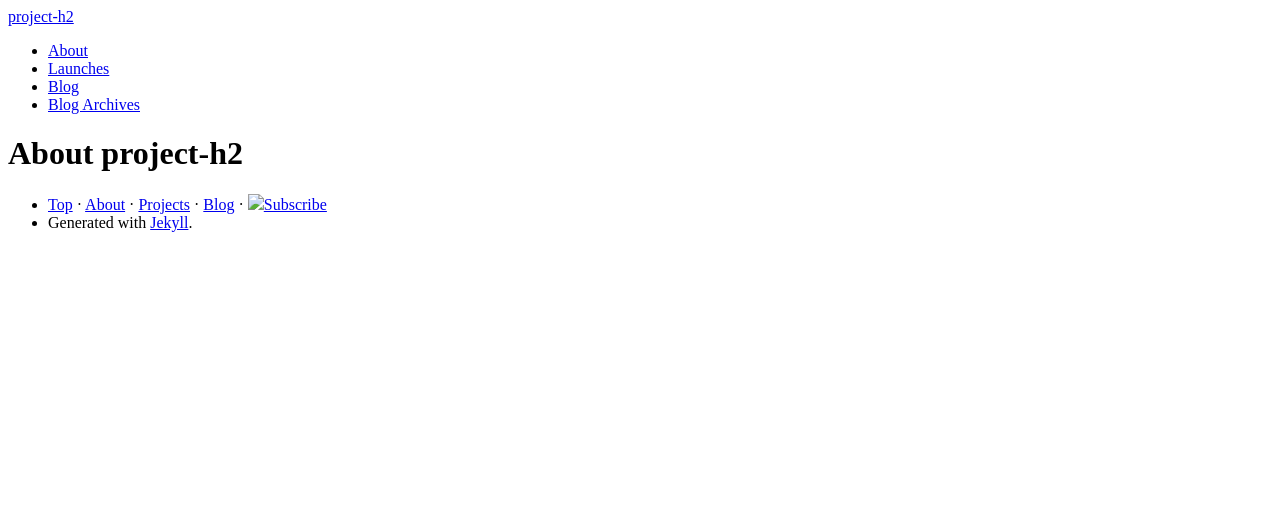
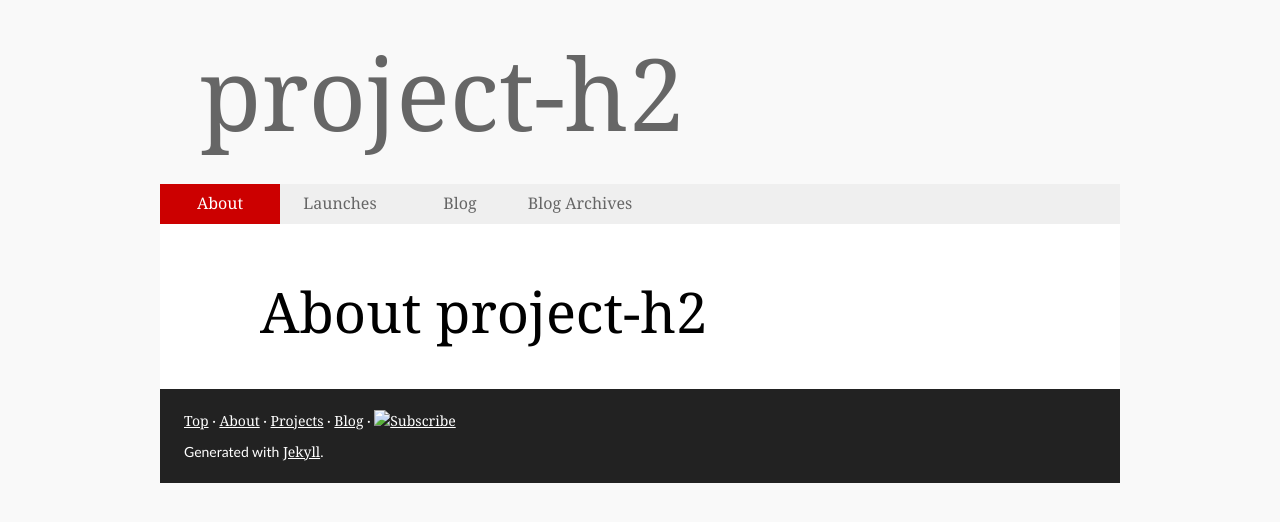
Before and after one commit to project-h2/project-h2.github.com, a Jekyll site: the page built from about/index.html, in a window 1280 px wide. Shown: the top 522 px of the page. Built offline with Jekyll 4.4.1, drawn with Linux system fonts in a browser that asks for light colours; Markdown is read by kramdown in place of the engine named in the settings.

Commit message:
fixed css path

```diff
--- a/_layouts/default.html
+++ b/_layouts/default.html
@@ -11,7 +11,7 @@
     <meta name="google-site-verification" content="X2ZzBfEZcBzsdkkbPU8--1gtF0d3QeeShiqWChC7F-w" />
     {% endif %}
     <link rel="shortcut icon" type="image/ico" href="favicon.ico" />
-    <link href="css/project-h2.css" rel="stylesheet" media="screen, projection" type="text/css" />
+    <link href="/css/project-h2.css" rel="stylesheet" media="screen, projection" type="text/css" />
 </head>
 <body {% if page.location %}id="{{ page.location }}"{% endif %}>
 <div class="wrapper">
```
